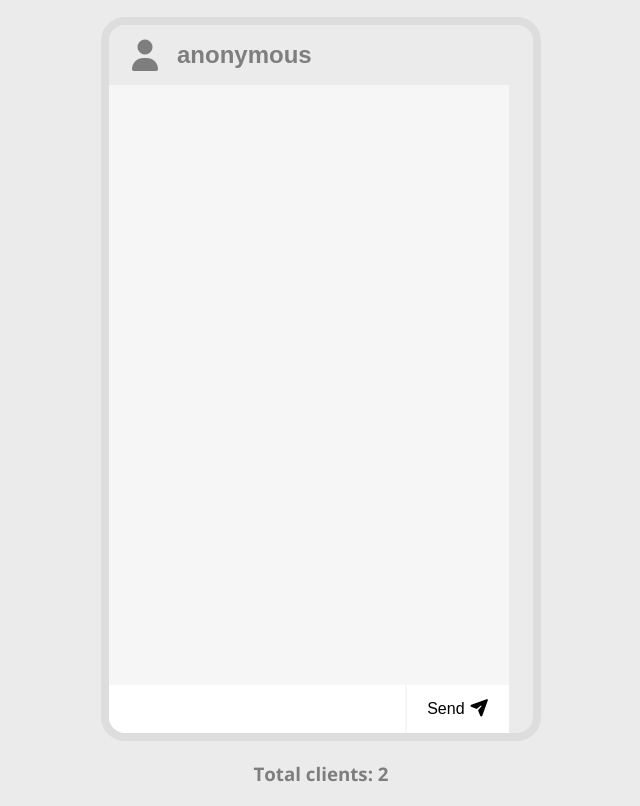
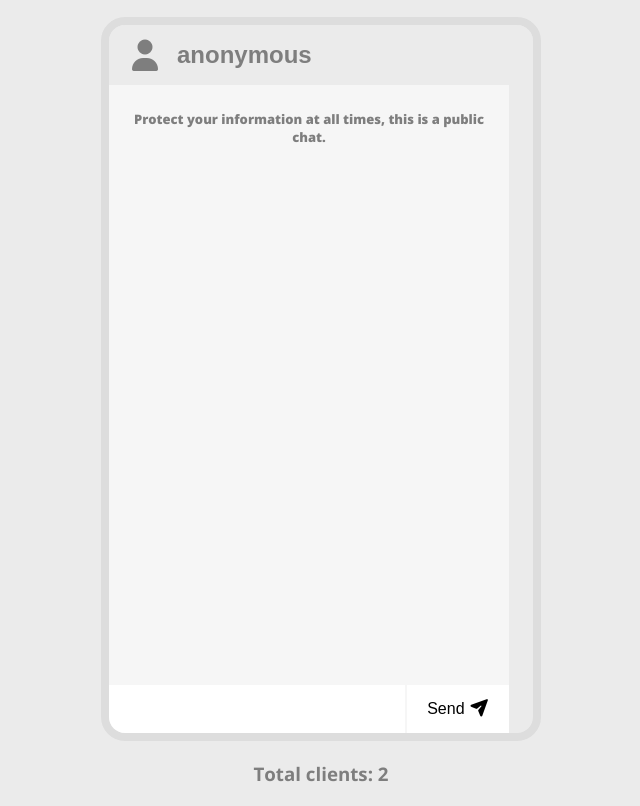
Before and after one commit to Dashinnnn/Messaging-Feature, a website: page public/index.html in a window 1280 px wide. Shown: the part 66-872 px from the top of the page, without its empty margins (319-959 px from the left). Drawn offline with nearby package versions, Linux system fonts and the light colour scheme; no server answers.

Commit message:
chore: added a notice-message inside the message container.

```diff
--- a/public/index.html
+++ b/public/index.html
@@ -20,8 +20,10 @@
              maxlength="20"
             >
         </div>
-        <!--Left message bubble-->
         <ul class="message-container" id="message-container">
+            <div class="notice-message">
+                <p>Protect your information at all times, this is a public chat.</p>
+            </div>
         </ul>
         <!--Messaging form and button-->
         <form class="message-form" id="message-form">
--- a/public/style.css
+++ b/public/style.css
@@ -49,12 +49,20 @@ body {
 .message-container {
     display: flex;
     flex-direction: column;
-    justify-content: flex-end;
     background-color: #f6f6f6;
     width: 400px;
     height: 600px;
-    overflow-y: scroll;
+    overflow-y: auto;
     overflow-x: hidden;
+}
+
+.notice-message {
+    font-size: 13px;
+    color: #7e7e7e;
+    font-weight: 900;
+    justify-content: center;
+    text-align: center;
+    padding: 25px 15px;
 }
 
 .message-left, .message-right{
```
